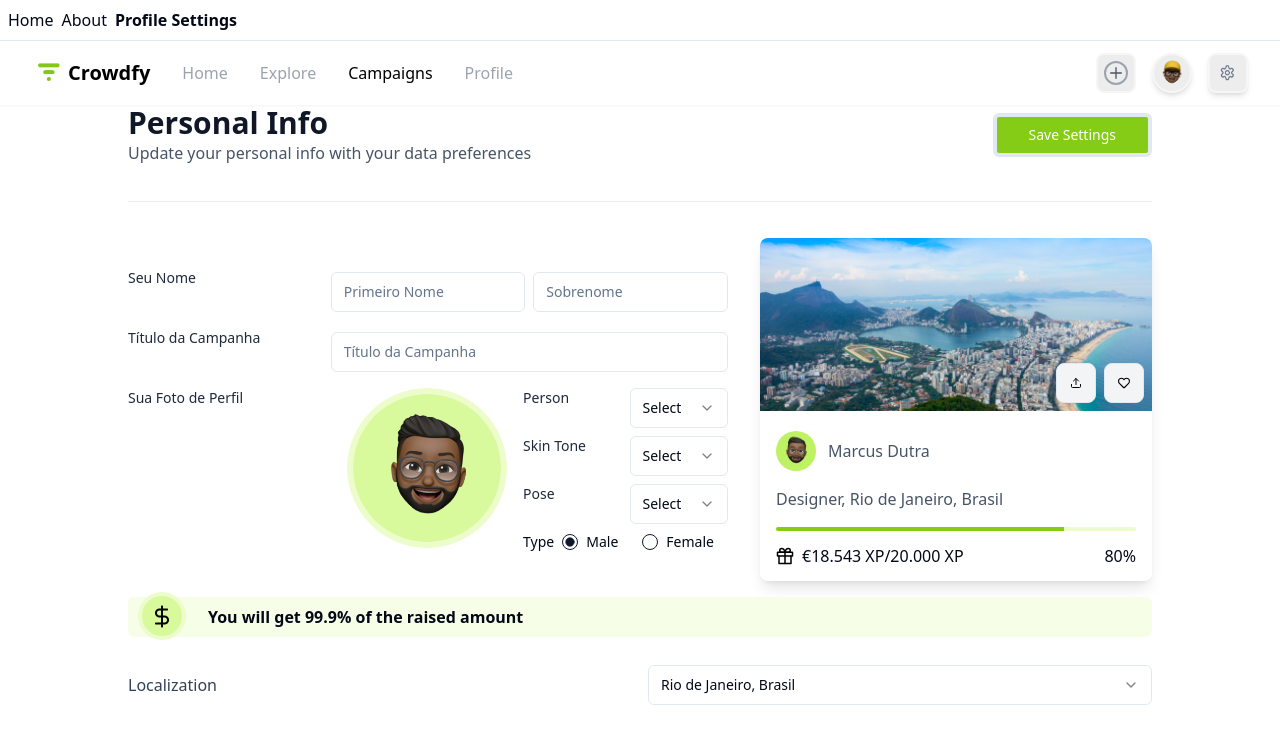
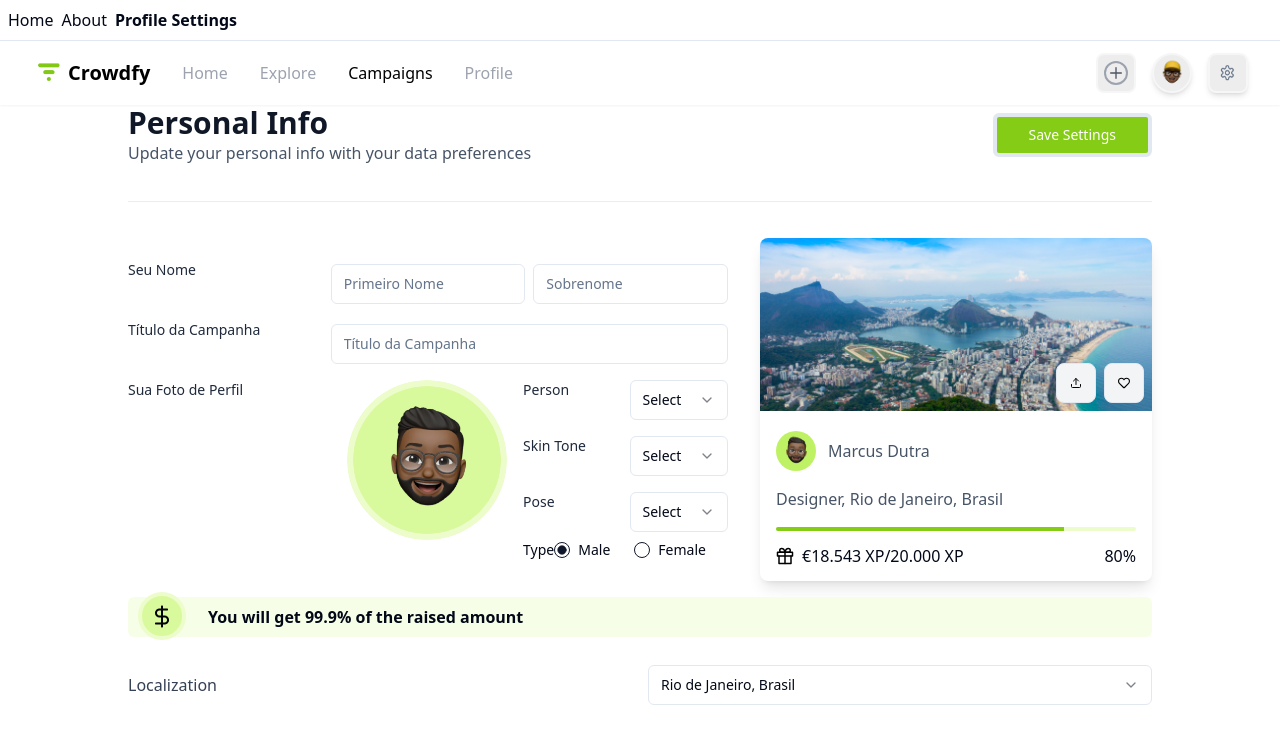
Before and after one commit to Aprender-e-Crescer/crowdfy, a React (Vite) app: page /profile-settings in a window 1280 px wide. Shown: the top 731 px of the page. Built offline with nearby package versions, Linux system fonts and the light colour scheme.

Commit message:
ajustando type male

```diff
--- a/src/components/personalInfo.tsx
+++ b/src/components/personalInfo.tsx
@@ -67,7 +67,7 @@ export default function PersonalInfo() {
                     />
                   </Avatar>
                 </div>
-                <div className="flex flex-1 flex-col">
+                <div className="flex flex-1 flex-col gap-2">
                   <div className="grid grid-cols-2 gap-2 items-center-start">
                     <label
                       htmlFor="person"
@@ -129,9 +129,13 @@ export default function PersonalInfo() {
                       </SelectContent>
                     </Select>
                   </div>
-                  <div className="flex gap-2 items-center-start mt-2 text-sm">
+                  <div className="flex text-sm flex-1 justify-between">
                     <label className="inline-block">Type</label>
-                    <RadioGroup defaultValue="male" className="flex space-x-4">
+                    <div className="flex flex-1 max-w-[260px]">
+                      <RadioGroup
+                        defaultValue="male"
+                        className="flex space-x-4"
+                      >
                         <div className="flex items-center">
                           <RadioGroupItem value="male" id="male" />
                           <label htmlFor="male" className="ml-2">
@@ -145,6 +149,7 @@ export default function PersonalInfo() {
                           </label>
                         </div>
                       </RadioGroup>
+                    </div>
                   </div>
                 </div>
               </div>
```
Lines whose indentation alone changed are shown as unchanged.
